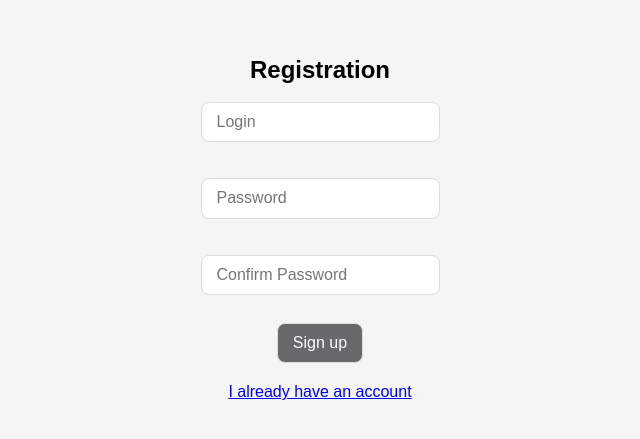
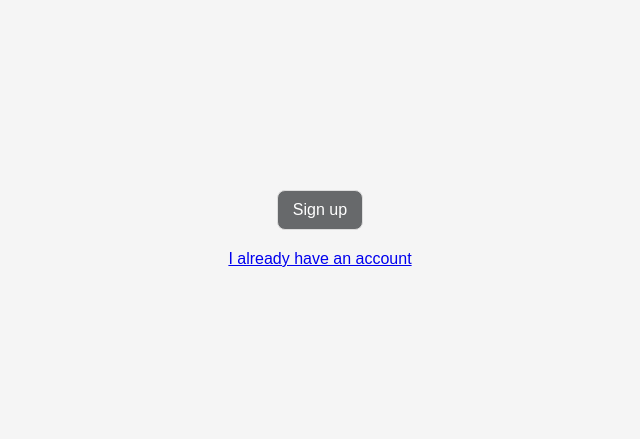
Before and after one commit to Olena-brunette/react-chat, a React (Vite) app: page /registration in a window 1280 px wide. Shown: the part 171-610 px from the top of the page, without its empty margins (320-960 px from the left). Built offline with nearby package versions, Linux system fonts and the light colour scheme; no server answers.

Commit message:
temporary fix

```diff
--- a/src/pages/auth/Registration.tsx
+++ b/src/pages/auth/Registration.tsx
@@ -21,32 +21,32 @@ export const RegistrationPage = () => {
   const context = useContext(ChatContext);
   const navigate = useNavigate();
 
-  const fields = [
-    {
-      name: 'login',
-      type: 'login',
-      placeholder: 'Login',
-      required: true,
-      errorText: 'Please enter a valid Login',
-      errorRegex: /^[a-zA-Z0-9]{6,}$/,
-    },
-    {
-      name: 'password',
-      type: 'password',
-      placeholder: 'Password',
-      required: true,
-      errorText: 'Please enter a valid password',
-      errorRegex: /^[a-zA-Z0-9]{6,}$/,
-    },
-    {
-      name: 'passwordConfirm',
-      type: 'password',
-      placeholder: 'Confirm Password',
-      required: true,
-      errorText: 'Passwords do not match',
-      errorRegex: /^[a-zA-Z0-9]{6,}$/,
-    },
-  ];
+  // const fields = [
+  //   // {
+  //   //   name: 'login',
+  //   //   type: 'login',
+  //   //   placeholder: 'Login',
+  //   //   required: true,
+  //   //   errorText: 'Please enter a valid Login',
+  //   //   errorRegex: /^[a-zA-Z0-9]{6,}$/,
+  //   // },
+  //   // {
+  //   //   name: 'password',
+  //   //   type: 'password',
+  //   //   placeholder: 'Password',
+  //   //   required: true,
+  //   //   errorText: 'Please enter a valid password',
+  //   //   errorRegex: /^[a-zA-Z0-9]{6,}$/,
+  //   // },
+  //   // {
+  //   //   name: 'passwordConfirm',
+  //   //   type: 'password',
+  //   //   placeholder: 'Confirm Password',
+  //   //   required: true,
+  //   //   errorText: 'Passwords do not match',
+  //   //   errorRegex: /^[a-zA-Z0-9]{6,}$/,
+  //   // },
+  // ];
 
   const defaultValues = {
     login: '',
@@ -59,32 +59,51 @@ export const RegistrationPage = () => {
   });
 
   const registration = async ({ login, password }: FormValues) => {
-    setLoading(true);
-    try {
-      const user = await registerUser({ login, password });
-      if (user) {
-        context?.setUser(user);
-        setAccessToken(user.accessToken);
-        AuthService.saveTokens(user.accessToken, user.refreshToken);
-        navigate('/chat');
-      }
-    } catch (e) {
-      if (e instanceof Error) {
-        setError(e.message);
-      } else {
-        setError('An unknown error occurred');
-      }
-    } finally {
-      setLoading(false);
+    // temporary solution for registration
+  const  res = await fetch('https://yabbering-anna-diana-testolena-b2a23eb2.koyeb.app/auth/register', {
+      method: 'POST',
+      headers: {
+        'Content-Type': 'application/json',
+      },
+      body: JSON.stringify({
+        "email": "ggg@test.com",
+        "username": "testttt",
+        "password": "admin123strinG"
+      }),
+    });
+    const data = await res.json();
+    if (!res.ok) {
+      console.error('Registration failed:', data.message);
+      return;
     }
+    console.log('Registration successful:', data);
+
+    // setLoading(true);
+    // try {
+    //   const user = await registerUser({ login, password });
+    //   if (user) {
+    //     context?.setUser(user);
+    //     setAccessToken(user.accessToken);
+    //     AuthService.saveTokens(user.accessToken, user.refreshToken);
+    //     navigate('/chat');
+    //   }
+    // } catch (e) {
+    //   if (e instanceof Error) {
+    //     setError(e.message);
+    //   } else {
+    //     setError('An unknown error occurred');
+    //   }
+    // } finally {
+    //   setLoading(false);
+    // }
   };
 
   return (
     <div className="registration-wrapper">
       <div className={`${loading ? 'loader' : ''}`}></div>
-      <FormProvider {...methods}>
-        <Form fields={fields} title="Registration" />
-      </FormProvider>
+      {/* <FormProvider {...methods}> */}
+        {/* <Form fields={fields} title="Registration" /> */}
+      {/* </FormProvider> */}
       <button className="auth-btn" onClick={methods.handleSubmit(registration)}>
         Sign up
       </button>
```
